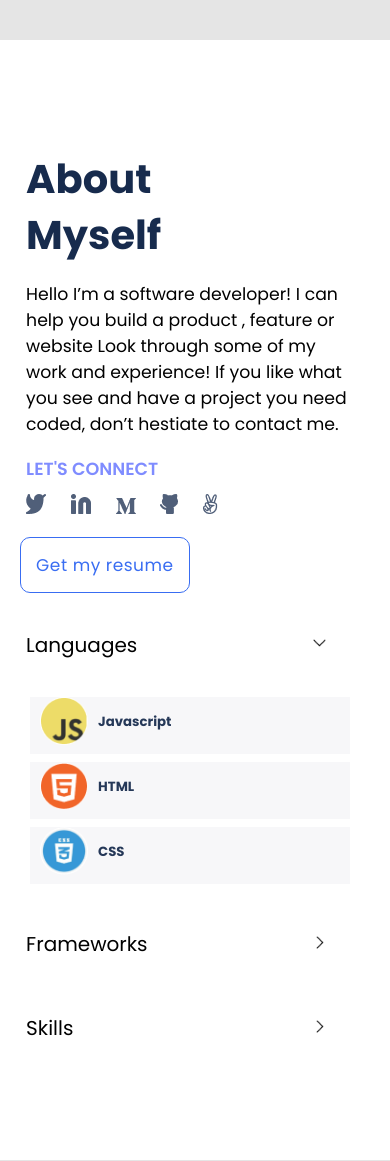
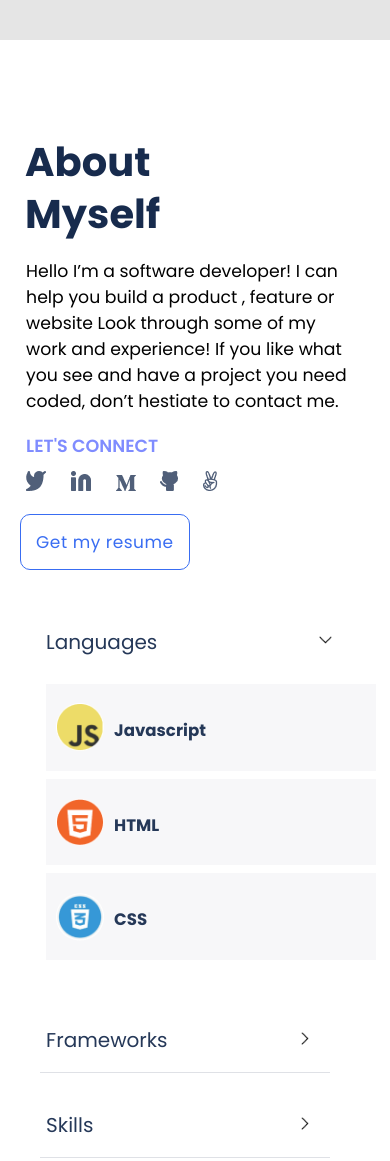
Before and after one commit to frempongdev/Personal-Portfolio, a plain HTML site: page index.html in a window 390 px wide. Shown: the part 3760-4921 px from the top of the page. Drawn offline with Linux system fonts and the light colour scheme.

Commit message:
Change HTML elements in About section form div to ul

```diff
--- a/index.html
+++ b/index.html
@@ -197,7 +197,7 @@
 
   <section class="headline about">
     <div class="intro-phrase">
-          <h1>About<br>Myself</h1>
+          <hx>About <br> Myself</hx>
         </div>
         <div class="intro-paragraph">
           <p>Hello I’m a software developer! I can help you build a product , feature or website Look through some of my work and experience! If you like what you see and have a project you need coded, don’t hestiate to contact me.</p>
@@ -237,37 +237,43 @@
       <div class="see-work resume-button">
         <a href="#">Get my resume</a>
       </div>
-      <div class="language-selection">
-        <h3>Languages</h3>
-        <a class="drop-down" href="#">
-          <img src="assets/mobile/down-button.png" alt="down-button">
-        </a>
-      </div>
+
       <div class="technologies">
-        <div class="JS">
-          <img src="assets/mobile/Ellipse 1.png" alt="js-logo">
-          <h5>Javascript</h5>
+        <div class="language-selection">
+          <ul>Languages
+            <li class="JS">
+              <img src="assets/mobile/Ellipse 1.png" alt="js-logo">
+              <h5>Javascript</h5>
+            </li>
+            <li class="HTML">
+              <img src="assets/mobile/Ellipse 2.png" alt="html-logo">
+              <h5>HTML</h5>
+            </li>
+            <li class="CSS">
+              <img src="assets/mobile/Ellipse 3.png" alt="css-logo">
+              <h5>CSS</h5>
+            </li>
+          </ul>
+          <a class="drop-down expanded-button" href="#">
+            <img src="assets/mobile/down-button.png" alt="down-button">
+          </a>
         </div>
-        <div class="HTML">
-          <img src="assets/mobile/Ellipse 2.png" alt="html-logo">
-          <h5>HTML</h5>
+        <div class="language-selection closed-line">
+          <ul>Frameworks
+
+          </ul>
+          <a class="drop-down">
+            <img src="assets/mobile/right-button.png" alt="down-button">
+          </a>
         </div>
-        <div class="CSS">
-          <img src="assets/mobile/Ellipse 3.png" alt="css-logo">
-          <h5>CSS</h5>
+        <div class="language-selection closed-line">
+          <ul >Skills
+
+          </ul>
+          <a class="drop-down" href="#">
+            <img src="assets/mobile/right-button.png" alt="down-button">
+          </a>
         </div>
-      </div>
-      <div class="language-selection">
-        <h3>Frameworks</h3>
-        <a class="drop-down" href="#">
-          <img src="assets/mobile/right-button.png" alt="down-button">
-        </a>
-      </div>
-      <div class="language-selection">
-        <h3>Skills</h3>
-        <a class="drop-down" href="#">
-          <img src="assets/mobile/right-button.png" alt="down-button">
-        </a>
       </div>
     </section>
 </body>
--- a/style.css
+++ b/style.css
@@ -227,6 +227,16 @@
 
   /* ABOUT Section begins HERE------------------------------------------------------------ */
 
+  .intro-phrase hx {
+    color: #172b4d;
+    font-size: 40px;
+    font-weight: 700;
+    line-height: 52px;
+    margin-left: 15px;
+    text-align: start;
+    display: flex;
+  }
+
   .about {
     background: #ffff url(assets/mobile/header-background-mobile.png);
     margin-top: 150px;
@@ -240,22 +250,27 @@
   .language-selection {
     margin-top: 20px;
     margin-left: 10px;
-    margin-right: 30px;
+    margin-right: 20px;
     display: flex;
     justify-content: space-between;
   }
 
-  .language-selection h3 {
+  .language-selection ul {
     padding-left: 6px;
     font-size: 20px;
     line-height: 24px;
     font-weight: 500;
+    width: 270px;
   }
 
   .drop-down img {
     width: 20px;
     margin-top: 20px;
-    margin-right: 20px;
+    margin-right: 15px;
+  }
+
+  .expanded-button {
+    padding-right: 40px;
   }
 
   .technologies {
@@ -271,7 +286,10 @@
     display: flex;
     background-color: #f7f7f9;
     padding-left: 10px;
+    margin-top: 30px;
     margin-bottom: 8px;
+    width: 320px;
+    align-items: center;
   }
 
   .JS img {
@@ -284,6 +302,8 @@
     background-color: #f7f7f9;
     padding-left: 10px;
     margin-bottom: 8px;
+    align-items: center;
+    width: 320px;
   }
 
   .HTML img {
@@ -296,6 +316,8 @@
     background-color: #f7f7f9;
     padding-left: 10px;
     margin-bottom: 8px;
+    align-items: center;
+    width: 320px;
   }
 
   .CSS img {
@@ -305,17 +327,17 @@
 
   .JS h5 {
     margin-left: 10px;
-    margin-top: 15px;
+    margin-top: 35px;
   }
 
   .HTML h5 {
     margin-left: 10px;
-    margin-top: 15px;
+    margin-top: 35px;
   }
 
   .CSS h5 {
     margin-left: 10px;
-    margin-top: 15px;
+    margin-top: 35px;
   }
 
   .last-font {
@@ -323,4 +345,8 @@
     font-weight: 500;
     line-height: 24;
   }
+
+  .closed-line {
+    border-bottom: #dfe1e6 solid 1px;
+  }
 }
```
Also changed, not shown: README.md.
